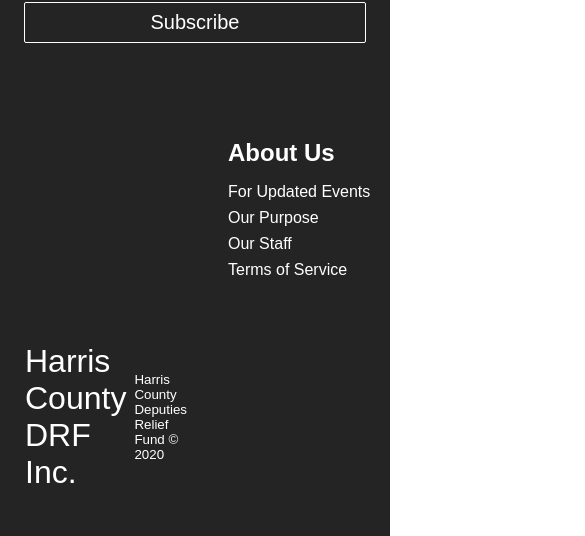
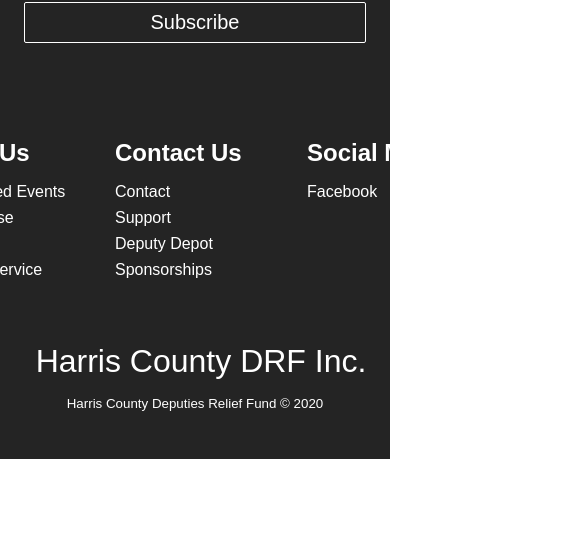
Before and after one commit to dede20011982/HarrisCountyDRF, a React (Create React App) app: page / in a window 390 px wide. Shown: the part 1166-1702 px from the top of the page, 585 px wide, since content can reach past the window. After the commit the page ends 1625 px from the top, so only its background shows below. Built offline with nearby package versions, Linux system fonts and the light colour scheme; the HTML template or start-up script is replaced by a standard one.

Commit message:
"footer update"

```diff
--- a/package.json
+++ b/package.json
@@ -3,7 +3,8 @@
   "version": "0.1.0",
   "private": true,
   "dependencies": {
-    "@fortawesome/fontawesome-svg-core": "^1.2.30",
+    "@fortawesome/fontawesome-svg-core": "^1.2.31",
+    "@fortawesome/free-brands-svg-icons": "^5.15.0",
     "@fortawesome/free-solid-svg-icons": "^5.14.0",
     "@fortawesome/react-fontawesome": "^0.1.11",
     "@testing-library/jest-dom": "^4.2.4",
--- a/src/components/Footer.css
+++ b/src/components/Footer.css
@@ -4,7 +4,7 @@
     display: flex;
     flex-direction: column;
     justify-content: center;
-    align-self: center;
+    align-items: center;
   }
 
   .footer-subscription {
@@ -13,13 +13,15 @@
     justify-content: center;
     align-items: center;
     text-align: center;
+
     margin-bottom: 24px;
     padding: 24px;
-    color: white;
+    color: #fff;
   }
 
   .footer-subscription > p {
-    font-family: 'Gill Sans', 'Gill Sans MT', Calibri, 'Trebuchet MS', sans-serif;
+    font-family: 'Trebuchet MS', 'Lucida Sans Unicode', 'Lucida Grande',
+      'Lucida Sans', Arial, sans-serif;
   }
 
   .footer-subscription-heading {
@@ -48,13 +50,10 @@
     max-width: 1000px;
     display: flex;
     justify-content: center;
-    text-align:center;
-    padding-left: 500px;
   }
 
   .footer-link-wrapper {
     display: flex;
-    justify-content: center;
   }
 
   .footer-link-items {
@@ -78,7 +77,7 @@
   .footer-link-items a {
     color: #fff;
     text-decoration: none;
-    margin-bottom: 8px;
+    margin-bottom: 0.5rem;
   }
 
   .footer-link-items a:hover {
@@ -87,13 +86,14 @@
   }
 
   .footer-email-form h2 {
-    margin-bottom: 32px;
+    margin-bottom: 2rem;
   }
 
   .footer-input::placeholder {
     color: #b1b1b1;
   }
 
+  /* Social Icons */
   .social-icon-link {
     color: #fff;
     font-size: 24px;
@@ -101,14 +101,13 @@
 
   .social-media {
     max-width: 1000px;
-    width: 100px;
+    width: 100%;
   }
 
   .social-media-wrap {
     display: flex;
     justify-content: space-between;
     align-items: center;
-    width: 90%;
     max-width: 1000px;
     margin: 40px auto 0 auto;
   }
@@ -122,13 +121,13 @@
 
   .social-logo {
     color: #fff;
-    justify-self: self-start;
+    justify-self: start;
     margin-left: 20px;
     cursor: pointer;
     text-decoration: none;
     font-size: 2rem;
     display: flex;
-    align-self: center;
+    align-items: center;
     margin-bottom: 16px;
   }
 
@@ -149,4 +148,15 @@
     .btn {
       width: 100%;
     }
+
+    .footer-link-wrapper {
+      flex-direction: column;
     }
+
+    .social-media-wrap {
+      flex-direction: column;
+    }
+  }
+
+  @media screen and (max-width: 768px) {
+  }
--- a/src/components/Footer.js
+++ b/src/components/Footer.js
@@ -38,32 +38,32 @@
             <h2>Contact Us</h2>
             <Link to="/">Contact</Link>
             <Link to="/">Support</Link>
-            <Link to="/">Events</Link>
+            <Link to="/">Deputy Depot</Link>
             <Link to="/">Sponsorships</Link>
           </div>
         </div>
         <div className="footer-link-wrapper">
           <div class="footer-link-items">
             <h2>Social Media</h2>
-            <Link to="/">Facebook</Link>
+            <Link to='https://www.facebook.com/DeputiesReliefFund/'>Facebook</Link>
           </div>
         </div>
       </div>
       <section class="social-media">
         <div class="social-media-wrap">
           <div class="footer-logo">
-            <Link to="/" className="social-logo">
+            <Link to='https://www.facebook.com/DeputiesReliefFund/' target="_blank" className="social-logo">
               Harris County DRF Inc.
               <i class="fab fa-typo3" />
             </Link>
           </div>
           <small class="website-rights">
-            Harris County Deputies Relief Fund © 2020
+            Harris County Deputies Relief Fund &copy; 2020
           </small>
           <div class="social-icons">
             <Link
               class="social-icon-link facebook"
-              to="/"
+              to='https://www.facebook.com/DeputiesReliefFund/'
               target="_blank"
               aria-label="Facebook"
             >
```
Also changed, not shown: src/App.js (line endings or trailing spaces), 1 other file (tests, documents, lock files or other folders). Lines whose indentation alone changed are shown as unchanged.
